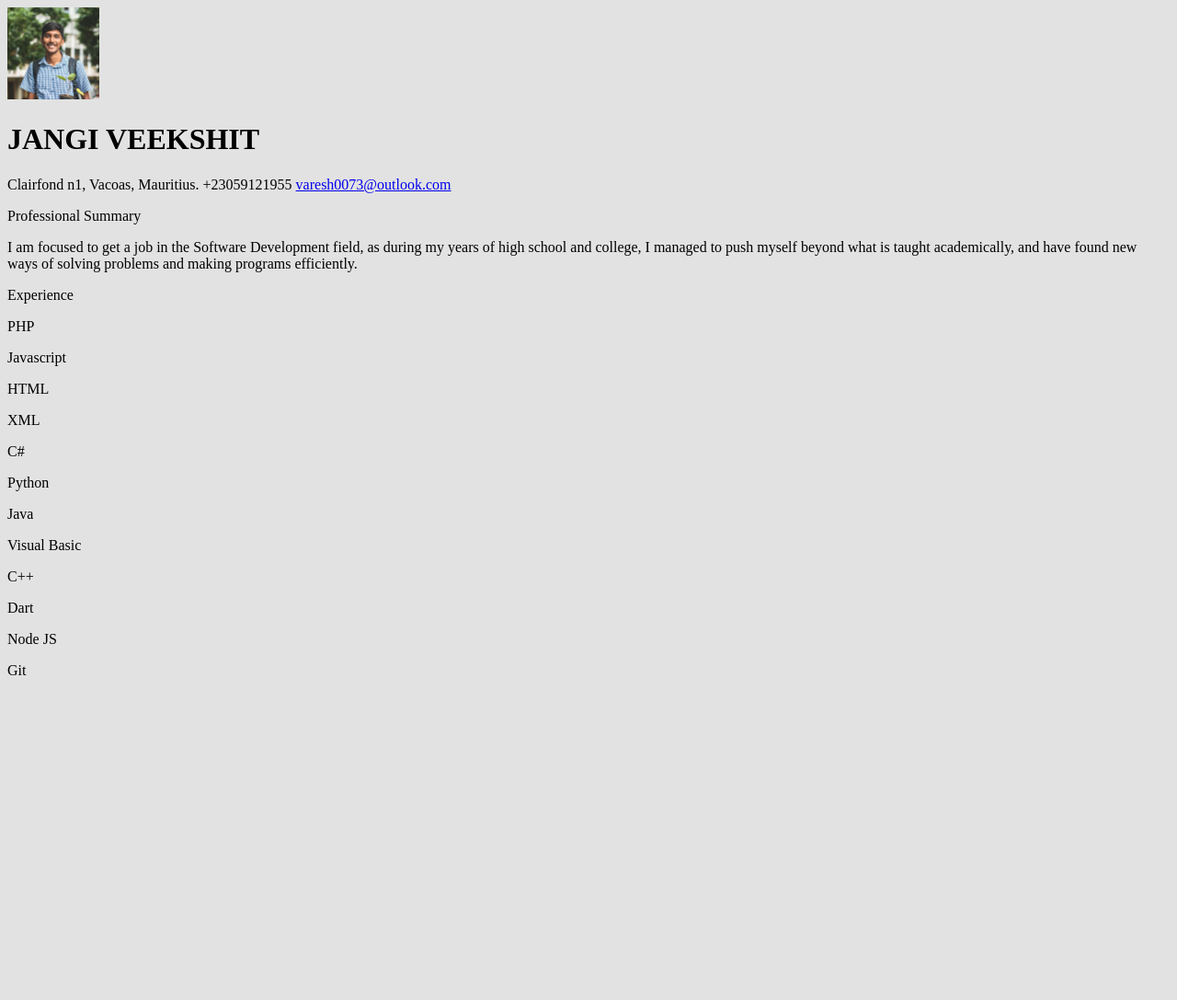
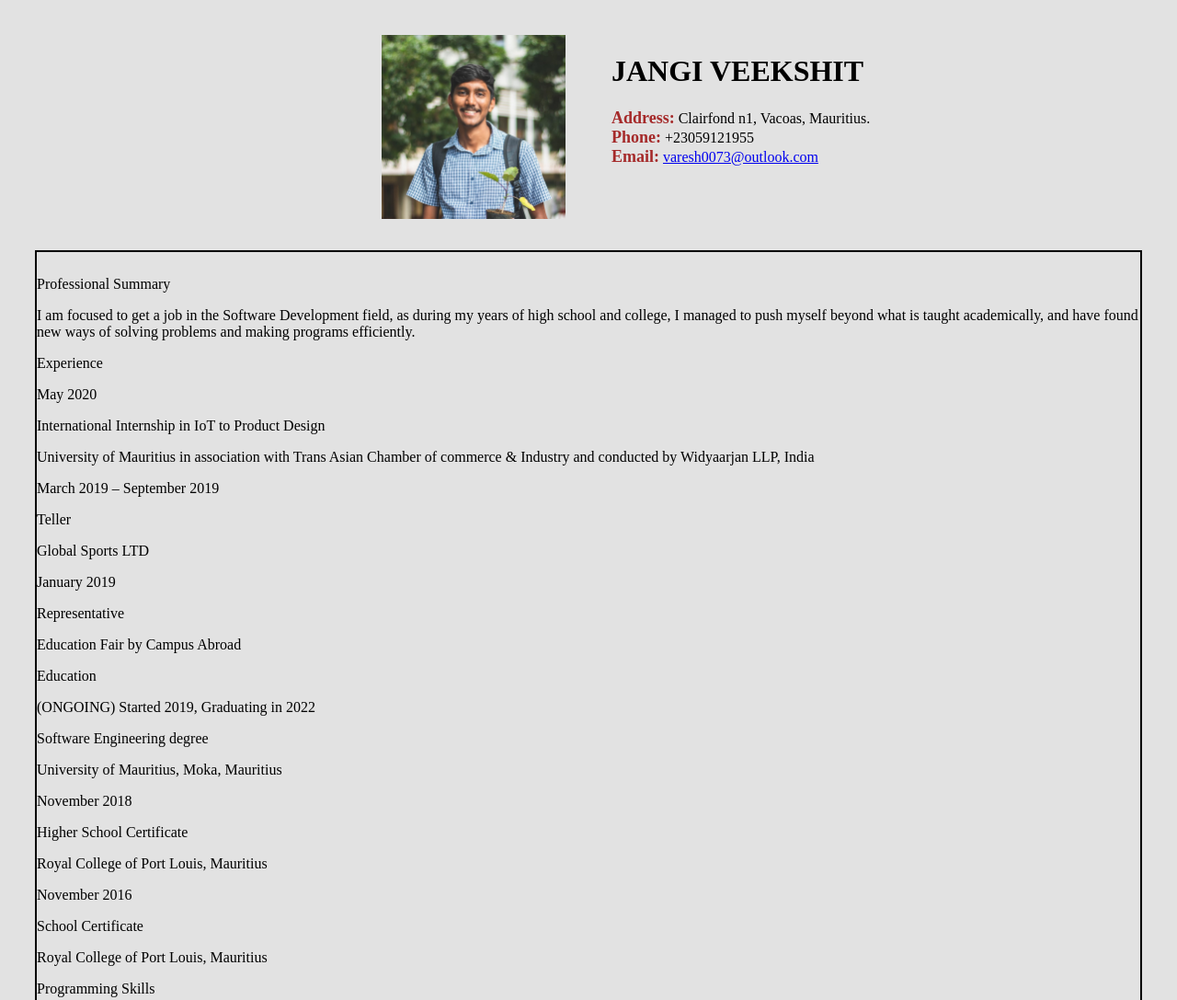
Before and after one commit to varesh007/Website-CV, a plain HTML site: page index.html in a window 1280 px wide. Shown: the top 1087 px of the page at 92% size. Before the commit the page ends 800 px from the top, so only its background shows below. Drawn offline with Linux system fonts and the light colour scheme.

Commit message:
added css

```diff
--- a/css/styles.css
+++ b/css/styles.css
@@ -1,3 +1,37 @@
 body{
     background-color: rgb(226, 226, 226);
 }
+
+.container{
+    width: 100;
+    height: 100%;
+    padding: 30px;
+}
+
+.container .header{
+    width: 100%;
+    display: flex;
+}
+
+.container .header .logo{
+    width: 50%;
+    text-align: right;
+    padding-right: 50px;
+}
+
+.container .header .name-details{
+    width: 50%;
+    text-align: justify;
+}
+
+.small-title{
+    font-size: large;
+    font-weight: bold;
+    color: brown;
+}
+
+.body{
+    margin-top: 30px ;
+    padding-top: 10px;
+    border: 2px black solid;
+}
--- a/index.html
+++ b/index.html
@@ -16,14 +16,14 @@
     <div class="container">
         <div class="header">
             <div class="logo">
-                <img src="images/logo2.jpg" alt="Logo" width="100px" height="100px">
+                <img src="images/logo2.jpg" alt="Logo" width="200px">
             </div>
             <div class="name-details">
                 <div class="name">
                     <h1>JANGI VEEKSHIT</h1>
                 </div>
                 <div class="info">
-                    <p>Clairfond n1, Vacoas, Mauritius. +23059121955 <span><a href="mailto:varesh0073@outlook.com">varesh0073@outlook.com</a></span></p>
+                    <p><span class="small-title">Address:</span> Clairfond n1, Vacoas, Mauritius. <br> <span class="small-title">Phone:</span> +23059121955 <br> <span class="small-title">Email:</span> <span><a href="mailto:varesh0073@outlook.com">varesh0073@outlook.com</a></span></p>
                 </div>
             </div>
         </div>
@@ -50,95 +50,96 @@
 
                 <div class="experience-block">
                     <div class="experience-duration">
-                        <p></p>
+                        <p>May 2020</p>
                     </div>
                     <div class="experience-title">
-                        <p></p>
+                        <p>International Internship in IoT to Product Design
+                        </p>
                     </div>
                     <div class="experience-company">
-                        <p></p>
+                        <p>University of Mauritius in association with Trans Asian
+                            Chamber of commerce & Industry and conducted by
+                            Widyaarjan LLP, India</p>
                     </div>
                 </div>
 
                 <div class="experience-block">
                     <div class="experience-duration">
-                        <p></p>
+                        <p>March 2019 – September 2019</p>
                     </div>
                     <div class="experience-title">
-                        <p></p>
+                        <p>Teller</p>
                     </div>
                     <div class="experience-company">
-                        <p></p>
+                        <p>Global Sports LTD</p>
                     </div>
                 </div>
 
                 <div class="experience-block">
                     <div class="experience-duration">
-                        <p></p>
+                        <p>January 2019</p>
                     </div>
                     <div class="experience-title">
-                        <p></p>
+                        <p>Representative</p>
                     </div>
                     <div class="experience-company">
-                        <p></p>
-                    </div>
-                    <div class="experience-summary">
-                        <p></p>
+                        <p>Education Fair by Campus Abroad</p>
                     </div>
                 </div>
 
             </div>
 
-        </div>
+
 
 
             <div class="education">
                 <div class="education-header">
-                <p></p>
+                    <p>Education</p>
                 </div>
                 <div class="education-block">
 
                     <div class="education-duration">
-                    <p></p>
+                        <p>(ONGOING) Started 2019, Graduating in 2022</p>
                     </div>
                     <div class="education-title">
-                    <p></p>
+                        <p>Software Engineering degree</p>
                     </div>
                     <div class="education-location">
-                    <p></p>
+                        <p>University of Mauritius, Moka, Mauritius</p>
                     </div>
                 </div>
 
                 <div class="education-block">
 
                     <div class="education-duration">
-                    <p></p>
+                        <p>November 2018</p>
                     </div>
                     <div class="education-title">
-                    <p></p>
+                        <p>Higher School Certificate</p>
                     </div>
                     <div class="education-location">
-                    <p></p>
+                        <p>Royal College of Port Louis, Mauritius</p>
                     </div>
                 </div>
 
                 <div class="education-block">
 
                     <div class="education-duration">
-                    <p></p>
+                        <p>November 2016</p>
                     </div>
                     <div class="education-title">
-                    <p></p>
+                        <p>School Certificate
+                        </p>
                     </div>
                     <div class="education-location">
-                    <p></p>
+                        <p>Royal College of Port Louis, Mauritius</p>
                     </div>
                 </div>
             </div>
 
             <div class="programming-skills">
                 <div class="programming-skills-header">
-                <p></p>
+                    <p>Programming Skills</p>
                 </div>
 
                 <div class="programming-skills-names">
@@ -183,33 +184,37 @@
 
             <div class="personal-projects">
                 <div class="personal-projects-header">
-                <p></p>
+                    <p>Personal Projects</p>
                 </div>
 
                 <div class="personal-projects-block">
                     <div class="personal-projects-title">
-                    <p></p>
+                        <p>2D-Platformer game</p>
                     </div>
                     <div class="personal-projects-description">
-                    <p></p>
+                        <p>Game was implemented with unity, using C# mostly. Free assets were used from unity asset store </p>
                     </div>
                 </div>
 
                 <div class="personal-projects-block">
                     <div class="personal-projects-title">
-                    <p></p>
+                        <p>E-commerce website</p>
                     </div>
                     <div class="personal-projects-description">
-                    <p></p>
+                        <p>Made an e-commerce website, with Frontend using Html,
+                            CSS and JavaScript. Backend was implemented using PHP
+                            and AJAX.</p>
                     </div>
                 </div>
 
                 <div class="personal-projects-block">
                     <div class="personal-projects-title">
-                    <p></p>
+                        <p>Android Applications</p>
                     </div>
                     <div class="personal-projects-description">
-                    <p></p>
+                        <p>Interactive application for kids was made using Android
+                            Studio, written in Java. Simple multiple choice question Quiz
+                            application was made using Flutter & Dart.</p>
                     </div>
                 </div>
 
@@ -218,15 +223,16 @@
 
             <div class="activities">
                 <div class="activities-header">
-                <p></p>
+                    <p>Activities</p>
                 </div>
                 <div class="activities-block">
 
                     <div class="activities-duration">
-                    <p></p>
+                        <p>November 2017</p>
                     </div>
                     <div class="activities-title">
-                    <p></p>
+                        <p>Introduction to IOT driven Home and Industrial
+                            Automation using Raspberry Pi</p>
                     </div>
 
                 </div>
@@ -234,17 +240,41 @@
                 <div class="activities-block">
 
                     <div class="activities-duration">
-                    <p></p>
+                        <p>April 2017</p>
                     </div>
                     <div class="activities-title">
-                    <p></p>
+                        <p>Introduction to Robot Building and Programming
+                            Workshop
+                            </p>
+                    </div>
+
+                </div>
+                <div class="activities-block">
+
+                    <div class="activities-duration">
+                        <p>2015</p>
+                    </div>
+                    <div class="activities-title">
+                        <p>Bronze Standard of The Duke of Edinburgh’s
+                            International Award
+                            </p>
+                    </div>
+
+                </div>
+                <div class="activities-block">
+
+                    <div class="activities-duration">
+                        <p>2014</p>
+                    </div>
+                    <div class="activities-title">
+                        <p>Internet and Computing Core Certification Programme</p>
                     </div>
 
                 </div>
             </div>
 
 
-
+        </div>
     </div>
 
     <footer>
```
Lines whose indentation alone changed are shown as unchanged.
